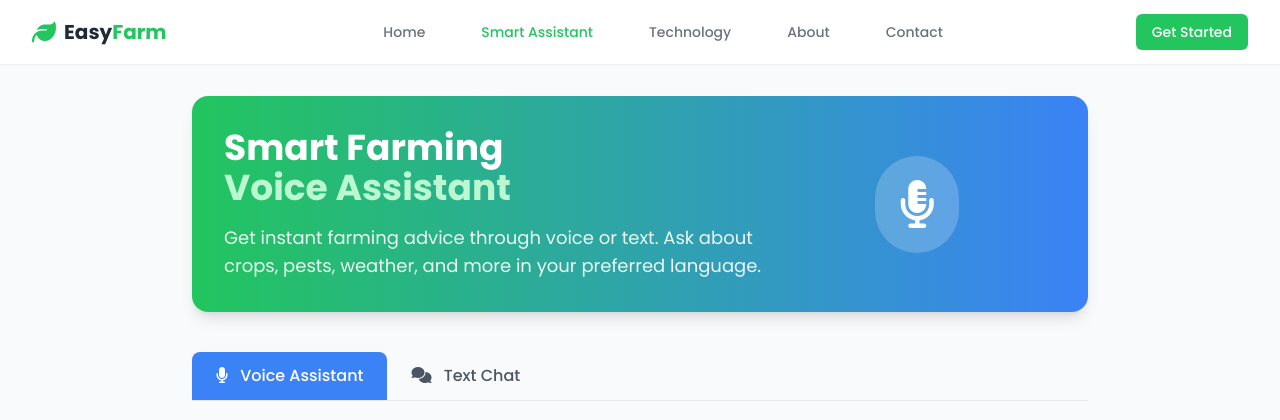
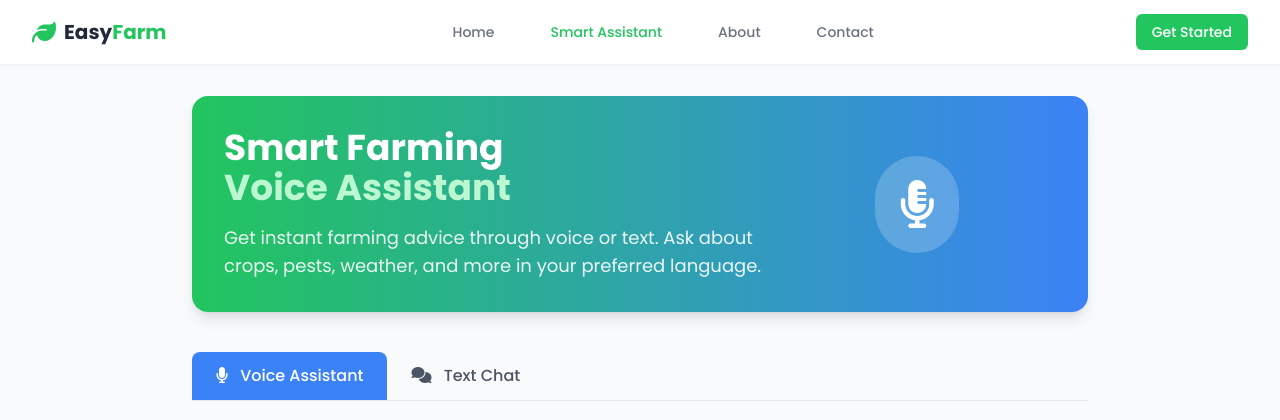
Before and after one commit to madhav-456/Diagnosis_of_plant, a Flask app: page /assistant in a window 1280 px wide. Shown: the top 420 px of the page. Run offline with Flask 3, Linux system fonts and the light colour scheme; some libraries are stand-ins or nearby versions.

Commit message:
Update ai_assistant5.html

```diff
--- a/templates/ai_assistant5.html
+++ b/templates/ai_assistant5.html
@@ -48,7 +48,6 @@
                 <div class="hidden md:ml-6 md:flex md:items-center md:space-x-8">
                     <a href="{{ url_for('home') }}" class="text-gray-500 hover:text-green-500 px-3 py-2 text-sm font-medium">Home</a>
                     <a href="{{ url_for('assistant_page') }}" class="text-green-500 px-3 py-2 text-sm font-medium">Smart Assistant</a>
-                    <a href="{{ url_for('technology_page') }}" class="text-gray-500 hover:text-green-500 px-3 py-2 text-sm font-medium">Technology</a>
                     <a href="{{ url_for('about_page') }}" class="text-gray-500 hover:text-green-500 px-3 py-2 text-sm font-medium">About</a>
                     <a href="{{ url_for('contact_page') }}" class="text-gray-500 hover:text-green-500 px-3 py-2 text-sm font-medium">Contact</a>
                 </div>
```
